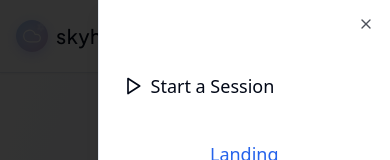
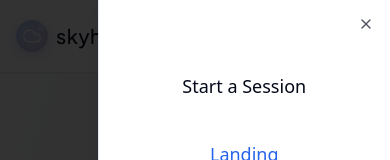
Before and after one commit to bryantirawan/serenity-ai-conversations-68, a React (Vite) app: page / in a window 390 px wide. Both pictures are taken after a click on the button 354 px from the left and 36 px from the top of the page. Shown: the top 160 px of the page. Built offline with nearby package versions, Linux system fonts and the light colour scheme.

Commit message:
Remove icons from navbar

```diff
--- a/src/components/Header.tsx
+++ b/src/components/Header.tsx
@@ -1,7 +1,7 @@
 import React from 'react';
 import { Button } from "@/components/ui/button";
 import Logo from './Logo';
-import { Menu, LogIn, UserPlus, LogOut, User, LayoutDashboard, Play, Settings, Sparkles, Award, BookMarked, Bell } from 'lucide-react';
+import { Menu, LogIn, UserPlus, LogOut, User, Settings, Sparkles, Award, BookMarked, Bell } from 'lucide-react';
 import { Sheet, SheetContent, SheetTrigger } from "@/components/ui/sheet";
 import { useNavigate, useLocation } from 'react-router-dom';
 import { useAuth } from '@/context/AuthContext';
@@ -36,12 +36,10 @@ const Header = () => {
 
       <div className="hidden md:flex items-center gap-8">
         <nav className="flex items-center gap-6">
-          {isAuthenticated && <button onClick={() => navigate('/home')} className={`flex items-center gap-2 transition-colors ${location.pathname === '/home' ? 'text-skyhug-500' : 'text-foreground hover:text-skyhug-500'}`}>
-              <LayoutDashboard className="h-4 w-4" />
+          {isAuthenticated && <button onClick={() => navigate('/home')} className={`transition-colors ${location.pathname === '/home' ? 'text-skyhug-500' : 'text-foreground hover:text-skyhug-500'}`}>
               Dashboard
             </button>}
-          <button onClick={() => navigate('/chat')} className={`flex items-center gap-2 transition-colors ${location.pathname === '/chat' ? 'text-skyhug-500' : 'text-foreground hover:text-skyhug-500'}`}>
-            <Play className="h-4 w-4" />
+          <button onClick={() => navigate('/chat')} className={`transition-colors ${location.pathname === '/chat' ? 'text-skyhug-500' : 'text-foreground hover:text-skyhug-500'}`}>
             Start a Session
           </button>
         </nav>
@@ -119,12 +117,10 @@ const Header = () => {
           </SheetTrigger>
           <SheetContent>
             <div className="flex flex-col gap-6 pt-10">
-              {isAuthenticated && <button onClick={() => navigate('/home')} className={`flex items-center gap-2 transition-colors ${location.pathname === '/home' ? 'text-skyhug-500' : 'text-foreground hover:text-skyhug-500'} text-lg py-2`}>
-                  <LayoutDashboard className="h-5 w-5" />
+              {isAuthenticated && <button onClick={() => navigate('/home')} className={`transition-colors ${location.pathname === '/home' ? 'text-skyhug-500' : 'text-foreground hover:text-skyhug-500'} text-lg py-2`}>
                   Dashboard
                 </button>}
-              <button onClick={() => navigate('/chat')} className={`flex items-center gap-2 transition-colors ${location.pathname === '/chat' ? 'text-skyhug-500' : 'text-foreground hover:text-skyhug-500'} text-lg py-2`}>
-                <Play className="h-5 w-5" />
+              <button onClick={() => navigate('/chat')} className={`transition-colors ${location.pathname === '/chat' ? 'text-skyhug-500' : 'text-foreground hover:text-skyhug-500'} text-lg py-2`}>
                 Start a Session
               </button>
 
```
